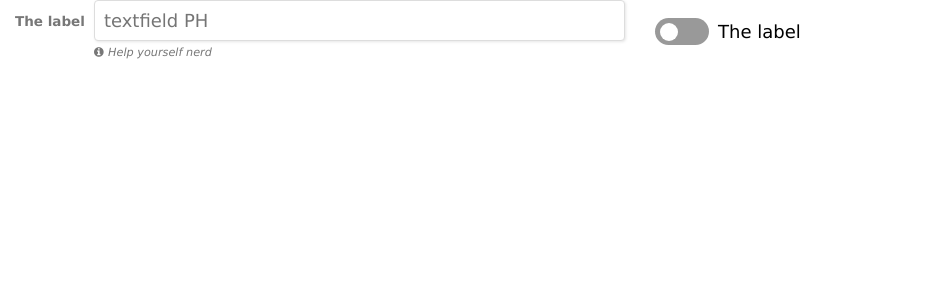
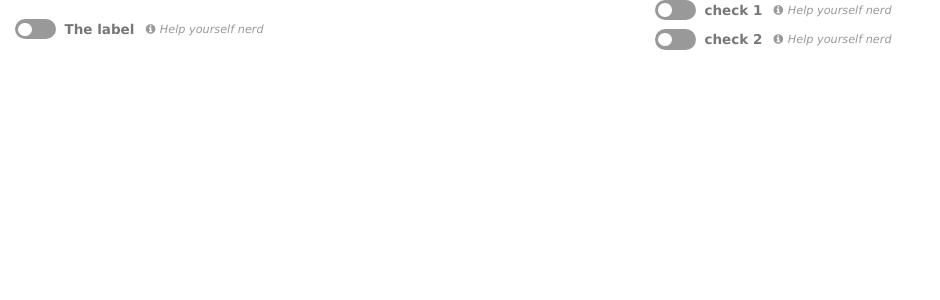
Before and after one commit to jimmyjames88/vueforms, a Vue app: page / in a window 1280 px wide. Shown: the top 300 px of the page, without its empty margins (0-940 px from the left). Built offline with nearby package versions, Linux system fonts and the light colour scheme.

Commit message:
'Groups' functionality, can also inline groups AND individuals

```diff
--- a/src/App.vue
+++ b/src/App.vue
@@ -1,8 +1,8 @@
 <template>
     <div id="app">
         <div class="row">
-            <Textfield :field="form[0]" />
 			<Checkbox :field="form[2]" />
+			<CheckboxGroup :group="form[3]" />
         </div>
     </div>
 </template>
@@ -10,12 +10,18 @@
 <script>
 import Textfield from './components/Textfield.vue'
 import Checkbox from './components/Checkbox.vue'
+import RadioButton from './components/RadioButton.vue'
+import RadioButtonGroup from './components/RadioButtonGroup.vue'
+import CheckboxGroup from './components/CheckboxGroup.vue'
 
 export default {
     name: 'app',
     components: {
         Textfield,
-		Checkbox
+		Checkbox,
+		RadioButton,
+		RadioButtonGroup,
+		CheckboxGroup
     },
     data() {
         return {
@@ -73,15 +79,7 @@ export default {
                     },
 
                     events: {
-                        focus(){},
-                        blur(){
-                            console.log('WEOW!')
-                        },
-                        click(){
 
-                        },
-                        change(){},
-                        keypress(){},
                     },
 
                     validation: {
@@ -105,15 +103,12 @@ export default {
                     columns: 6,
 
                     events: {
-                        focus(){},
-                        blur(){
-                            console.log('WEOW!')
-                        },
-                        click(){
-							console.log('Yolo')
-                        },
-                        change(){},
-                        keypress(){},
+						checked() {
+							console.log('checked')
+						},
+						unchecked() {
+							console.log('unchecked')
+						}
                     },
 
                     validation: {
@@ -123,7 +118,52 @@ export default {
                         },
                         laravel: ''
                     }
-                }
+                },
+
+				// RBG 4+5 [3]
+				{
+					label: 'Radio Button Group',
+					help: 'Sup dawg?',
+					columns: 4,
+					//inline: true,
+
+					fields: [
+						{
+		                    name: 'RadioGroup',
+		                    id: 'field-id4',
+		                    label: 'check 1',
+		                    help: 'Help yourself nerd',
+		                    // required: true,
+							inline: true,
+
+							events: {
+								click() {
+									console.log('clicked');
+								},
+
+								checked() {
+									console.log('checked');
+								},
+
+								unchecked() {
+									console.log('unchecked');
+								}
+							}
+		                },
+
+						// 5
+						{
+		                    name: 'RadioGroup',
+		                    id: 'field-id5',
+		                    label: 'check 2',
+		                    help: 'Help yourself nerd',
+		                    // required: true,
+ 							inline: true,
+		                }
+					]
+				}
+				// 4
+
             ]
         }
     }
@@ -147,6 +187,27 @@ html {
     flex-wrap: wrap;
 }
 
+label {
+	display: block;
+	font-size: 0.75rem;
+	font-weight: bold;
+	color: #777;
+}
+
+.help {
+	font-size: 0.625rem;
+	font-style: italic;
+	margin-top: 0.25rem;
+	color: #999;
+
+	&:before {
+		content: '\f05a';
+		font-family: 'FontAwesome';
+		font-style: normal;
+		margin-right: 0.25rem;
+	}
+}
+
 @media screen and (min-width: 768px) {
     @for $n from 1 through 12 {
         .col-#{$n} {
--- a/src/assets/Base.js
+++ b/src/assets/Base.js
@@ -7,10 +7,13 @@ export default {
 
 	computed: {
 		columnsClass() {
-			if(this.field.columns)
+			if(this.field && this.field.columns)
 				return 'col-' + this.field.columns;
+			else if (this.group && this.group.columns)
+				return 'col-' + this.group.columns;
 
-			return 'col-12';
+			return null;
+			//return 'col-12';
 		}
 	},
 
@@ -20,15 +23,32 @@ export default {
 				this.field.events[name]();
 		},
 
-		doBlur() {
+		baseBlur() {
 			this.value = this.value.trim();
 			this.doValidate();
 			this.callFieldEvent('blur');
 		},
 
-		doClick() {
+		baseClick() {
 			// do some stuff
 			this.callFieldEvent('click');
+		},
+
+		baseChecked() {
+			this.callFieldEvent('checked');
+		},
+
+		baseUnchecked() {
+			this.callFieldEvent('unchecked');
+		},
+
+		baseChange() {
+			if(this.value)
+				this.baseChecked()
+			else
+				this.baseUnchecked()
+
+			this.callFieldEvent('change');
 		}
 	}
 }
--- a/src/components/Checkbox.vue
+++ b/src/components/Checkbox.vue
@@ -1,16 +1,22 @@
 <template>
-	<div class="checkbox" :class="columnsClass">
+	<div class="checkbox" :class="[columnsClass, { 'inline': field.inline }]">
+		<div class="checkbox-wrapper">
 			<input
 				type="checkbox"
 				:name="field.name || field.id"
 				:id="field.id"
 				v-bind="field.attributes"
-			v-model="value"/>
-			<label class="checkbox-wrapper" :for="field.id" @click="doClick">
+				v-model="value"
+				@change="doChange"/>
+			<label
+				class="checkbox-toggle-wrapper"
+				:for="field.id">
 				<div class="switch"></div>
 			</label>
 			<label v-if="field.label" :for="field.id">{{ field.label }}</label>
-
+			<div class="error" v-if="error && value">{{ error }}</div>
+		</div>
+        <div class="help" v-if="!error || (!value && field.help)">{{ field.help }}</div>
 	</div>
 </template>
 
@@ -19,14 +25,19 @@ import Base from '../assets/Base.js'
 
 export default {
 	name: 'Checkbox',
-
 	mixins: [ Base ],
-
 	props: [ 'field' ],
 
 	data() {
 		return {
-			value: 0
+			value: false
+		}
+	},
+
+	methods: {
+
+		doChange(e) {
+			this.baseChange(e);
 		}
 	}
 }
@@ -34,36 +45,62 @@ export default {
 
 <style lang="scss">
 .checkbox {
+
+	&.inline,
+	&.inline label:not(.checkbox-toggle-wrapper) {
 		display: flex;
 		align-items: center;
 
-	> input[type='checkbox'] {
-		position: absolute;
-		opacity: 0;
+		.help {
+			margin-top: 0;
+			margin-left: 1em;
+		}
 	}
 
 	.checkbox-wrapper {
-		padding: 0.25rem;
+		display: flex;
+
+		> input[type='checkbox'] {
+			position: absolute;
+			width: 0;
+			height: 0;
+		}
+	}
+
+
+	label {
+		cursor: pointer;
+	}
+
+	.checkbox-toggle-wrapper {
 		background-color: #999;
 		width: 3em;
-		height: 1.5em;
 		border-radius: 500px;
 		display: inline-flex;
-		cursor: pointer;
 		margin-right: 0.5rem;
+		transition: all 0.2s ease;
+		height: 1.5em;
+		position: relative;
 
 		.switch {
 			border-radius: 50%;
 			background-color: #FFF;
 			width: 1em;
 			height: 1em;
+			transition: all 0.2s ease;
+			margin: 0.25em;
+			position: absolute;
+			left: 0;
 		}
 	}
 
-	> input[type='checkbox']:checked {
-		+ .checkbox-wrapper {
+	.checkbox-wrapper > input[type='checkbox']:checked {
+		+ .checkbox-toggle-wrapper {
 			background-color: #89ce89;
-			justify-content: flex-end;
+
+			.switch {
+				left: 1.5em
+			}
 		}
 	}
 
--- /dev/null
+++ b/src/components/CheckboxGroup.vue
@@ -0,0 +1,46 @@
+<template>
+	<div class="checkbox-group" :class="[columnsClass, { 'inline' : group.inline }]">
+		<Checkbox v-for="(field, index) in group.fields" :field="field" />
+	</div>
+</template>
+
+<script>
+import Base from '../assets/Base.js'
+import Checkbox from './Checkbox.vue'
+
+
+export default {
+	name: 'CheckboxGroup',
+
+	mixins: [ Base ],
+
+	components: { Checkbox },
+
+	props: [ 'group' ],
+
+	data() {
+		return {
+
+		}
+	},
+
+
+}
+</script>
+
+<style lang="scss">
+	.checkbox-group {
+
+		.checkbox {
+			margin-bottom: 0.5em;
+		}
+
+		&.inline {
+			display: flex;
+
+			.checkbox {
+				margin: 0 1em;
+			}
+		}
+	}
+</style>
--- /dev/null
+++ b/src/components/RadioButton.vue
@@ -0,0 +1,89 @@
+<template>
+	<div class="radio-button" :class="columnsClass">
+		<input
+			type="radio"
+			:name="field.name || field.id"
+			:id="field.id"
+			v-bind="field.attributes"
+			v-model="value"
+			@change="doChange"/>
+			<label class="radio-button-wrapper" :for="field.id">
+				<div class="switch"></div>
+			</label>
+			<label v-if="field.label" :for="field.id">{{ field.label }}</label>
+	</div>
+</template>
+
+<script>
+import Base from '../assets/Base.js'
+
+export default {
+	name: 'RadioButton',
+
+	mixins: [ Base ],
+
+	props: [ 'field' ],
+
+	data() {
+		return {
+			value: 0
+		}
+	},
+
+	methods: {
+		doChange(e) {
+			return this.baseChange();
+		}
+	}
+}
+</script>
+
+<style lang="scss">
+.radio-button {
+	display: flex;
+	align-items: center;
+
+	> input[type='radio'] {
+		position: absolute;
+		width: 0;
+		height: 0;
+	}
+
+	label {
+		cursor: pointer;
+	}
+
+	.radio-button-wrapper {
+		transition: all 0.1s ease;
+		background-color: #CCC;
+		box-shadow: 1px 1px 3px rgba(0, 0, 0, 0.1);
+		border-radius: 500px;
+		display: inline-flex;
+		margin-right: 0.5rem;
+		cursor: pointer;
+
+		&:active {
+			position: relative;
+			top: 1px;
+			left: 1px;
+		}
+
+
+		.switch {
+			border-radius: 50%;
+			background-color: #FFF;
+			width: 0.5em;
+			height: 0.5em;
+			margin: 0.325rem;
+		}
+	}
+
+	> input[type='radio']:checked {
+		+ .radio-button-wrapper {
+			background-color: #89ce89;
+			justify-content: flex-end;
+		}
+	}
+
+}
+</style>
--- /dev/null
+++ b/src/components/RadioButtonGroup.vue
@@ -0,0 +1,32 @@
+<template>
+	<div class="radio-button-group" :class="columnsClass">
+		<RadioButton v-for="(field, index) in group.fields" :field="field" />
+	</div>
+</template>
+
+<script>
+import Base from '../assets/Base.js'
+import RadioButton from './RadioButton.vue'
+
+
+export default {
+	name: 'RadioButtonGroup',
+
+	mixins: [ Base ],
+
+	components: { RadioButton },
+
+	props: [ 'group' ],
+
+	data() {
+		return {
+
+		}
+	},
+
+}
+</script>
+
+<style lang="scss">
+
+</style>
--- a/src/components/Textfield.vue
+++ b/src/components/Textfield.vue
@@ -10,7 +10,7 @@
                 :id="field.id"
                 v-bind="field.attributes"
                 @keyup="doValidate"
-                @blur="doBlur"
+                @blur="baseBlur"
                 v-model="value"/>
                 <i class="fa fa-check" v-show="!error && value"></i>
             </div>
@@ -74,13 +74,6 @@ export default {
         }
     }
 
-    label {
-        display: block;
-        font-size: 0.75rem;
-        font-weight: bold;
-        color: #777;
-    }
-
     .field-wrapper {
         flex-grow: 1;
     }
@@ -110,20 +103,6 @@ export default {
         width: 100%;
     }
 
-    .help {
-        font-size: 0.625rem;
-        font-style: italic;
-        margin-top: 0.25rem;
-        color: #777;
-
-        &:before {
-            content: '\f05a';
-            font-family: 'FontAwesome';
-            font-style: normal;
-            margin-right: 0.25rem;
-        }
-    }
-
     .error {
         font-size: 0.625rem;
         font-style: italic;
```
Lines whose indentation alone changed are shown as unchanged.
